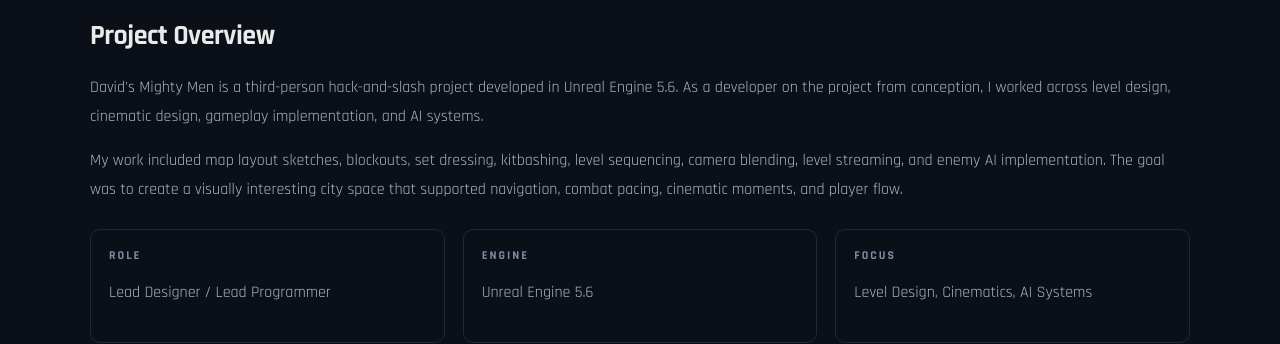
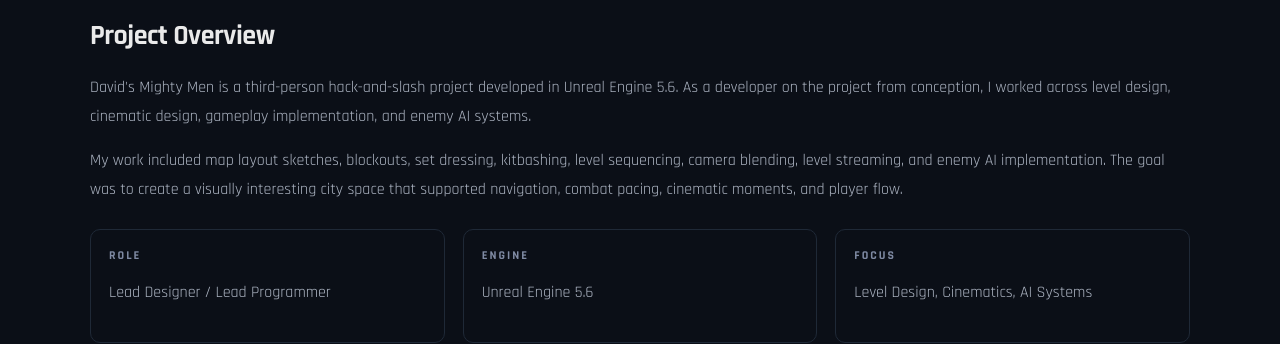
Before and after one commit to devidog34/game-design-portfolio, a Jekyll site: the page built from davids-mighty-men.md, in a window 1280 px wide and 900 px high, scrolled down 936 px. Shown: the part 183-527 px from the top of the window. Built offline with Jekyll 4.4.1, drawn with Linux system fonts in a browser that asks for light colours; some of the changed text lies outside the part shown.

Commit message:
Update davids-mighty-men.md

```diff
--- a/davids-mighty-men.md
+++ b/davids-mighty-men.md
@@ -196,7 +196,7 @@
   </div>
 
   <div class="hero">
-    <div class="kicker">Unreal Engine 5.6 · Hack N' Slash · Lead Designer</div>
+    <div class="kicker">Unreal Engine 5.6 · Hack N' Slash · Lead Designer · Lead Programmer · Motion Capture </div>
     <h1>David's Mighty Men</h1>
     <p>
       A third-person hack-and-slash project focused on city level design, cinematic gameplay,
@@ -219,7 +219,7 @@
     <p>
       David's Mighty Men is a third-person hack-and-slash project developed in Unreal Engine 5.6.
       As a developer on the project from conception, I worked across level design, cinematic design,
-      gameplay implementation, and AI systems.
+      gameplay implementation, and enemy AI systems.
     </p>
 
     <p>
```
